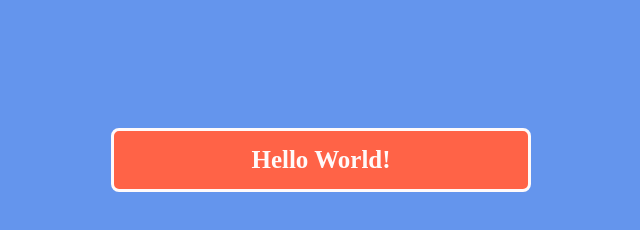
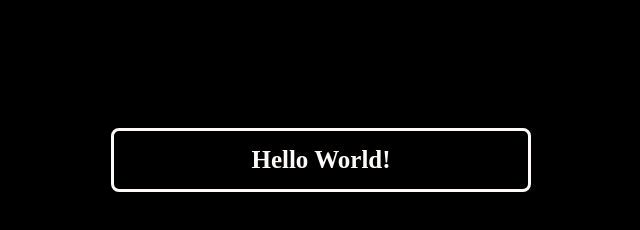
Before and after one commit to ENiENG/HelloWorld, a plain HTML site: page index.html in a window 1280 px wide. Shown: the whole page, without its empty margins (319-959 px from the left). Drawn offline with Linux system fonts and the light colour scheme.

Commit message:
Update index.html

```diff
--- a/index.html
+++ b/index.html
@@ -4,17 +4,17 @@
     padding:0;
   }
 </style>
-<body style="background:#6495ed">
+<body style="background: black">
   <div style="
     border-radius: 8px;
-    background-color: tomato;
+    background-color: black;
     padding: 15px;
     width: 30%;
     text-align: center;
     margin: 10% auto;
-    border-color: yellowgreen;
-    border: 3px solid #fffafa;
-    ">
+    border: 3px solid;
+    border-color: #fffafa;
+   ">
     <span style="color:#fffafa;font-size: 25;font-weight: bold;">Hello World!</span>
   </div>
 </body>
```
